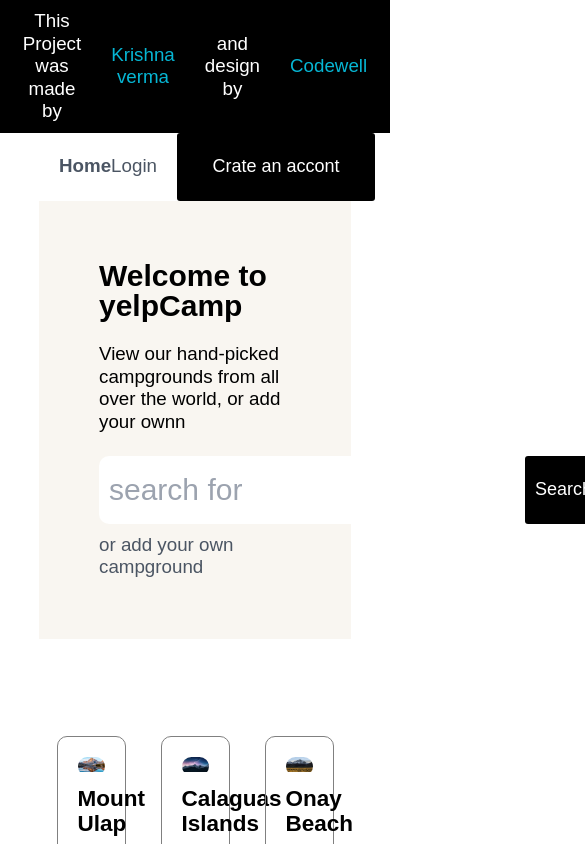
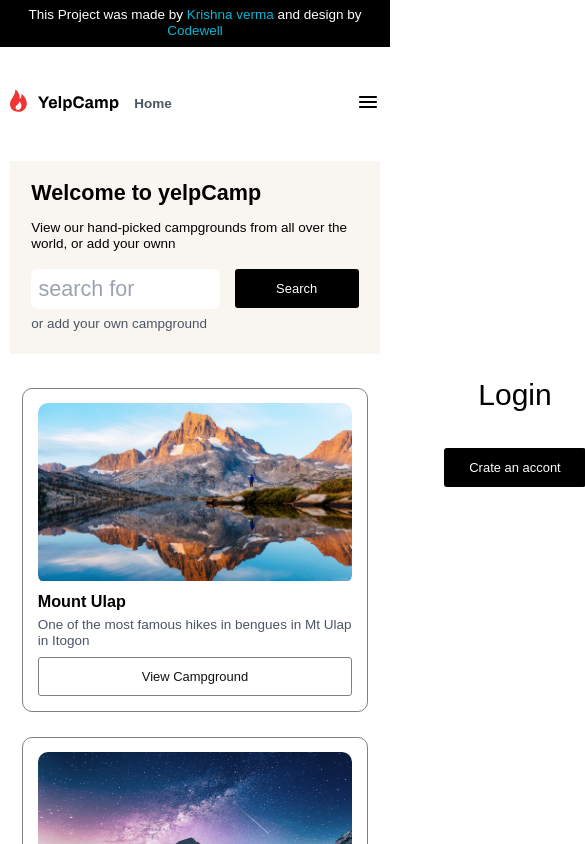
Before and after one commit to krishna8223/Yelp-Camp-challenge-by-code-well, a Next.js app: page /home in a window 390 px wide. Shown: the top 844 px of the page, 585 px wide, since content can reach past the window. Built offline with nearby package versions, Linux system fonts and the light colour scheme.

Commit message:
responsive

```diff
--- a/components/comment.jsx
+++ b/components/comment.jsx
@@ -9,7 +9,7 @@ function Comment() {
           <h2 className='font-bold'>Adam Jones</h2>
           <h2>13h ago</h2>
       </div>
-      <p>Honestly oe of the best experience every,took us a while to figure out how to get there but it waas amazing</p>
+      <p className='leading-snug tracking-wider'>Honestly oe of the best experience every,took us a while to figure out how to get there but it waas amazing</p>
       </div>
       </>
   )
--- a/components/header.jsx
+++ b/components/header.jsx
@@ -1,56 +1,105 @@
-import React from 'react'
-import Image from 'next/image'
-import Link from 'next/link'
-import { useState } from 'react';
+import React from "react";
+import Image from "next/image";
+import Link from "next/link";
+import { useState } from "react";
 
 function Header() {
-    const [isuser,setIsuser] = useState(true)
+    const [isuser, setIsuser] = useState(true);
 
     let user;
     if (process.browser) {
+        user = localStorage.getItem("user");
+        // console.log(nav);
+        const nav = document.getElementsByTagName('nav')
+        // window.addEventListener('scroll',(e)=>{
+        //     console.log(window.scrollY);
+        //     if(window.scrollY>'34'){
+        //         nav[0].style.position='fixed'
+        //         nav[0].style.top='0'
+        //         // nav[0].style.left='0'
+        //         nav[0].style.width='80%'
+        //         nav[0].style.margin='auto'
+        //         nav[0].style.backdropFilter='blur(20px)'
+        //         nav[0].style.zIndex='10000'
+        //         // nav[0].style.backgroundColor='#fff'
+        //     }else if(window.scrollY<'34'){
+        //         nav[0].style.position='unset'
 
-         user = localStorage.getItem('user')
+        //     }
+        // })
     }
 
-    const logout = () =>{
-         localStorage.removeItem('user')
-         setIsuser(false)
+    const logout = () => {
+        localStorage.removeItem("user");
+        setIsuser(false);
+    };
 
+    const header = () => {
+        const nav_right = document.getElementsByClassName('nav_right')
+        if(nav_right[0].style.transform == 'translateX(100%)'){
+
+            // nav_right[0].style.display = 'flex'
+            nav_right[0].style.transform = 'translateX(0)'
+        }else{
+
+            // nav_right[0].style.display = 'none'
+            nav_right[0].style.transform = 'translateX(100%)'
+
+        }
+        // nav_right[0].style.display = 'block'
     }
 
     return (
-    <nav className='container flex justify-between items-center'>
-                <div className="nav_left flex items-center gap-8 ">
+        <>
+
+            <div className="container">
+
+        <nav className=" flex justify-between items-center">
+
+            <div className="nav_left self-start flex items-center gap-8 ">
+                <Link href='/'>
+                    <div className="header_logo cursor-pointer">
+
                 <Image src="/Logo.svg" alt="Logo" width={110} height={110} />
-                    <Link href={''}>
-                        <a className='text-gray-600 font-semibold text-3xl' >Home</a>
+                    </div>
+                </Link>
+                <Link href="/home">
+                    <a className="text-gray-600 font-semibold text-3xl">Home</a>
                 </Link>
             </div>
+            <div className="hamburger_div flex items-center">
+
+                <img src="/Hamburger Menu.svg" onClick={header} alt="" className="hambergur" />
+            </div>
             <div className="nav_right flex items-center gap-8">
-                    {
-                        user ?
+                {user ? (
                     <>
-                        <Link href={''}>
-                        <a className='font-semibold text-gray-600 text-3xl' >Abc</a>
+                        <Link href={""}>
+                            <a className="font-semibold text-gray-600 text-3xl">Abc</a>
                         </Link>
-                    <Link href={''}>
-                        <a onClick={logout} className=' text-gray-600 text-3xl' >Logout</a>
+                        <Link href={""}>
+                            <a onClick={logout} className=" text-gray-600 text-3xl">
+                                Logout
+                            </a>
                         </Link>
                     </>
-                    :
+                ) : (
                     <>
-                    <Link href={'/login'}>
-                    <a className=' text-gray-600 text-3xl' >Login</a>
+                        <Link href={"/login"}>
+                            <a className=" text-gray-600 text-3xl">Login</a>
                         </Link>
-                    <Link href='/sign-up'>
+                        <Link href="/sign-up">
                             {/* <a className=' text-gray-600 text-3xl' >Login</a> */}
                             <button className="button">Crate an accont</button>
                         </Link>
                     </>
-                    }
+                )}
             </div>
         </nav>
-  )
+
+        </div>
+        </>
+    );
 }
 
-export default Header
+export default Header;
--- a/components/project-detail.jsx
+++ b/components/project-detail.jsx
@@ -7,7 +7,7 @@ function ProjectDetail() {
     <div className="main-head bg-black">
 
     <div className=" container  top text-center text-white flex justify-center p-4 text-3xl ">
-    This Project was made by <a target='_blank' rel="noreferrer" className='hover:underline text-cyan-500' href="https://github.com/krishna8223">Krishna verma </a>  and design by  <a target='_blank' rel="noreferrer" className= 'hover:underline text-cyan-500' href="https://www.codewell.cc/"> Codewell</a>
+   <p> This Project was made by <a target='_blank' rel="noreferrer" className='hover:underline text-cyan-500' href="https://github.com/krishna8223">Krishna verma </a>  and design by  <a target='_blank' rel="noreferrer" className= 'hover:underline text-cyan-500' href="https://www.codewell.cc/"> Codewell</a></p>
 </div>
 </div>
    </>
--- a/pages/add-comment.jsx
+++ b/pages/add-comment.jsx
@@ -20,10 +20,10 @@ function AddComment() {
         <Header/>
             <div className="  flex flex-col justify-center items-center comment">
                 <h1 className='text-5xl text-center font-bold'>Add new comment</h1>
-                <div className='w-1/3 flex justify-start'>
+                <div className='lg:w-1/3 w-11/12 md:w-2/3 flex justify-start'>
                 <p className=' my-4 mt-12 text-4xl justify-start'>Description</p>
                 </div>
-                <form className='w-1/3'>
+                <form className='lg:w-1/3 w-11/12 md:w-2/3' >
 
                 <textarea placeholder='Write comment' className='m-auto h-80 w-full  p-8 text-4xl bg-gray-300'></textarea>
                 <button onClick={submit} className="button add_comment_submit mt-12">Submit</button>
--- a/pages/add-new-camp.jsx
+++ b/pages/add-new-camp.jsx
@@ -18,7 +18,7 @@ function AddNewCamp() {
                 <ProjectDetail />
                 <Header />
 
-            <div className=" w-2/5 m-auto add">
+            <div className=" lg:w-2/5 md:w-3/5 w-11/12 m-auto add">
                 <h1 className='font-bold text-6xl'>Add new Campground</h1>
                 <form className='flex flex-col mt-8'>
                     <label className='text-4xl mt-12 text-gray-500' htmlFor="">Campground Name</label>
--- a/pages/home.jsx
+++ b/pages/home.jsx
@@ -8,7 +8,7 @@ import Footer from '../components/footer'
 import Header from '../components/header'
 function Home() {
     const [search,setSearch] = useState()
-    console.log(camps);
+    // console.log(camps);
 
     const submit=(e)=>{
             e.preventDefault()
@@ -27,19 +27,19 @@ function Home() {
 
 
 
-            <div className="search container p-24 bg-slate-200">
+            <div className="search container p-12 sm:p-12 lg:p-24 md:p-24  bg-slate-200">
                 <h2 className='text-5xl font-bold'>Welcome to yelpCamp</h2>
                 <p className='text-3xl mt-9'>View our hand-picked campgrounds from all over the world, or add your ownn</p>
                 <form  className='flex mb-4 mt-9 gap-8'>
-                    <input onChange={(e)=>{setSearch(e.target.value)}} className=' rounded-2xl text-5xl p-4' placeholder='search for ' type="text" />
-                    <button className='button' onClick={submit} type="submit">Search</button>
+                    <input onChange={(e)=>{setSearch(e.target.value)}} className='max-w-xl w-2/3 rounded-2xl text-5xl p-4' placeholder='search for ' type="text" />
+                    <button className='button h-12'  onClick={submit} type="submit">Search</button>
                 </form>
                 <Link href='/add-new-camp'>
                     <a className='text-3xl text-gray-600 mt-9' >or add your own campground</a>
                 </Link>
             </div>
 
-            <div className="camps grid grid-cols-3 pt-32 container">
+            <div className="camps grid md:grid-cols-2 lg:grid-cols-3 sm:grid-cols-2 grid-cols-1 pt-12 container">
                {
                    camps.map((e)=>{
 
--- a/pages/sign-up.jsx
+++ b/pages/sign-up.jsx
@@ -12,28 +12,30 @@ function Login() {
     }
   return (
       <>
-        <div className="login flex">
-            <div className="login_left h-screen w-6/12 px-52">
+        <div className="login flex flex-col lg:flex-row">
+            <div className="login_left h-fit lg:h-screen  lg:w-6/12  w-full lg:px-40 md:px-24 px-16">
                 <div className="header flex justify-between items-center ">
                     <Logo/>
                     <Link href='/home'>
-                        <a className='text-3xl text-gray-500' href="">Back to Camp-grounds</a>
+                        <a className='text-3xl text-gray-500' href=""> Back to Camp-grounds</a>
                     </Link>
                 </div>
-                <h1 className='text-7xl font-bold mt-40' >Start exploring camps from all around the world</h1>
+                <h1 className='text-7xl font-bold lg:mt-40 mt-8' >Start exploring camps from all around the world</h1>
                 <form  className='flex flex-col mt-8'>
                     <label className='text-4xl mt-12' htmlFor="">User Name</label>
-                    <input className='mt-4 w-11/12 text-4xl text-black p-4 bg-gray-100 h-24' type="text" placeholder='johndoe_91' />
+                    <input onChange={(e)=>{setUsername(e.target.value)}} className='max-w-5xl mt-4 w-11/12 text-4xl text-black p-4 bg-gray-100 h-24' type="text" placeholder='johndoe_91' />
 
                     <label className='text-4xl mt-12' htmlFor="">Password</label>
-                    <input className='mt-4 w-11/12 text-4xl bg-gray-100  p-4 h-24' type="text" placeholder='Enter Your Password' />
-                    <button onClick={submit} className="rounded-2xl log_in_submit button mt-20 w-full">Login</button>
+                    <input onChange={(e)=>{setPassword(e.target.value)}} className='max-w-5xl mt-4 w-11/12 text-4xl bg-gray-100  p-4 h-24' type="text" placeholder='Enter Your Password' />
+                    <button onClick={submit} className="rounded-2xl log_in_submit max-w-5xl button mt-20 w-full">Create an account</button>
                 </form>
-                <p className='mt-4 text-3xl text-gray-500'>Already a user <Link href="/login"><a className='font-bold text-sky-900 ' >Sign IN</a></Link></p>
+
+
+                <p className='mt-4 text-3xl text-gray-500'>Already a user <Link href="/login"><a className='font-bold text-sky-900 ' >Log In</a></Link></p>
             </div>
 
-            <div className=" flex justify-center items-center login_right bg-black h-screen w-6/12">
-                <div className='px-80'>
+            <div className=" flex justify-center items-center login_right bg-black h-fit lg:h-screen p-20 mt-20 lg:mt-0 lg:p-0 lg:w-6/12  w-full">
+                <div className='lg:px-44 sm:px-40 px-4'>
                     <h1 className='text-5xl tracking-wide font-bold'><q>YelpCamp has honestly saved my hours of research time, and the camps on here are definitely well pocked and added.</q></h1>
                     <div className=" mt-8 flex items-center user">
                     <Image src="/User Testimonial.svg" alt="Logo" width={50} height={50} />
--- a/styles/globals.css
+++ b/styles/globals.css
@@ -10,9 +10,6 @@ html,
 body {
   padding: 0;
   margin: 0;
-  /* font-family: -apple-system, BlinkMacSystemFont, Segoe UI, Roboto, Oxygen, */
-
-    /* Ubuntu, Cantarell, Fira Sans, Droid Sans, Helvetica Neue, sans-serif; */
     font-family: 'Archivo', sans-serif;
 }
 
@@ -34,12 +31,6 @@ a {
 
 /* Commom Css */
 
-
-
-
-
-
-
 .button{
     background-color: #000;
     padding: 1rem;
@@ -59,9 +50,6 @@ a {
   margin: auto;
 }
 
-
-
-
 .main-head{
   background-color: #000;
   color: white;
@@ -78,17 +66,21 @@ a {
 /* main header page style */
 
 header{
-  display: flex;
   background-color: rgba(249,246,241,255);
 }
-.left{
-  width: 50%;
-  padding-left: 170px;
+
+.logo{
+  height: fit-content;
+    position: absolute;
+    top: 0;
 }
-.right{
-  width: 50%;
-  z-index: 1;
-  height: 100vh;
+
+
+
+@media(max-width:1024px){
+  .right{
+    height: 50vh;
+  }
 }
 .right img{
   width: 100%;
@@ -107,20 +99,14 @@ header{
 
 .camp{
   border: 1px solid gray;
-  /* width: 30%; */
-  /* grid-gap: 1rem; */
   padding: 2rem;
   display: flex;
   justify-content: center;
   flex-direction: column;
+  border-radius: 10px;
+}
 
-  border-radius: 10px;
 
-  /* align-items: center; */
-}
-.camp h2{
-  /* font-size: 3rem; */
-}
 .camp_image{
   overflow: hidden;
   border-radius: 10px;
@@ -142,7 +128,6 @@ header{
   -o-transition: .3s;
 }
 .view_Camp_button:hover{
-  /* width: 100%; */
   background-color: #111;
   color: #fff;
   border: 1px solid #fff;
@@ -164,3 +149,98 @@ header{
 .add_comment_submit{
   width: 100%;
 }
+
+
+
+
+/* Style for responsive header Nav-Bar */
+
+
+
+.hamburger_div{
+  display: none;
+}
+
+
+
+
+/* Responsive */
+
+@media(max-width:1100px){
+  html{
+    font-size: 55%;
+  }
+}
+
+@media(max-width:900px){
+  .container{
+      width: 90%;
+  }
+}
+
+@media(max-width:760px){
+  html{
+    font-size: 50%;
+  }
+  .container{
+    width: 95%;
+}
+
+
+
+.nav{
+  align-items: flex-start;
+}
+nav .nav_right{
+    height: 100vh ;
+    flex-direction: column;
+    justify-content: center;
+    padding: 3rem;
+    backdrop-filter: blur(12px);
+    position: fixed;
+    top: 0px;
+    width: 250px;
+    z-index: 50;
+    right: 0px;
+    transform:translateX(100%) ;
+    transition: .3s linear;
+    -webkit-transform:translateX(100%) ;
+    -moz-transform:translateX(100%) ;
+    -ms-transform:translateX(100%) ;
+    -o-transform:translateX(100%) ;
+    -webkit-transition: .3s linear;
+    -moz-transition: .3s linear;
+    -ms-transition: .3s linear;
+    -o-transition: .3s linear;
+}
+nav .nav_right a{
+  font-size: 30px;
+  color: black;
+    margin-top: 30px;
+    margin-bottom: 30px;
+
+}
+.hambergur{
+  z-index: 100;
+  align-self: center;
+}
+.hamburger_div{
+  align-self: flex-start;
+  display: flex;
+  align-items: center;
+  justify-content: center;
+  height: 110px !important;
+}
+
+
+
+}
+
+@media(max-width:450px){
+  html{
+    font-size: 45%;
+  }
+  .button{
+    height:5.5rem
+  }
+}
```
Also changed, not shown: pages/camp/[camp].jsx (+6 -6 lines), pages/index.jsx (+4 -4 lines), pages/login.jsx (+8 -8 lines). Lines whose indentation alone changed are shown as unchanged.
